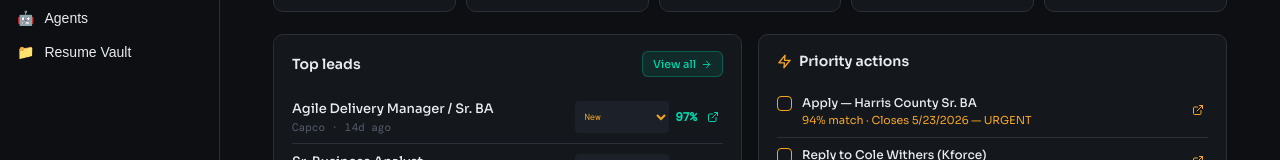
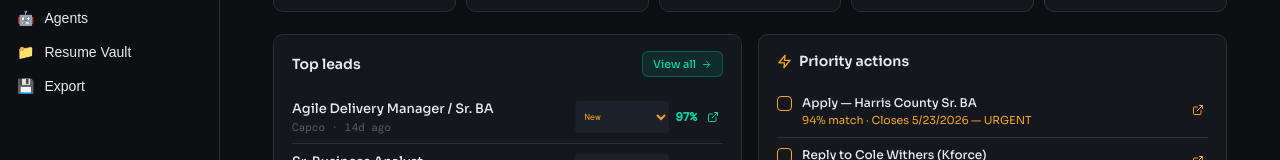
Before and after one commit to Gb-Steelworks/gb-job-hunt30, a React (Vite) app: page / in a window 1280 px wide. Shown: the part 221-381 px from the top of the page. Built offline with nearby package versions, Linux system fonts and the light colour scheme.

Commit message:
Add files via upload

```diff
--- a/src/App.jsx
+++ b/src/App.jsx
@@ -11,6 +11,7 @@ import CompaniesPage from './pages/CompaniesPage'
 import LinkedInPage from './pages/LinkedInPage'
 import AgentsPage from './pages/AgentsPage'
 import ResumeVaultPage from './pages/ResumeVaultPage'
+import ExportPage from './pages/ExportPage'
 
 const NAV_ITEMS = [
   { id: 'dashboard',    label: 'Dashboard',    icon: '⬛' },
@@ -20,6 +21,7 @@ const NAV_ITEMS = [
   { id: 'linkedin',     label: 'LinkedIn',     icon: '🔗' },
   { id: 'agents',       label: 'Agents',       icon: '🤖' },
   { id: 'vault',        label: 'Resume Vault', icon: '📁' },
+  { id: 'export',       label: 'Export',       icon: '💾' },
 ]
 
 export default function App() {
@@ -110,6 +112,8 @@ export default function App() {
         )
       case 'vault':
         return <ResumeVaultPage />
+      case 'export':
+        return <ExportPage />
       default:
         return (
           <DashboardPage
```
